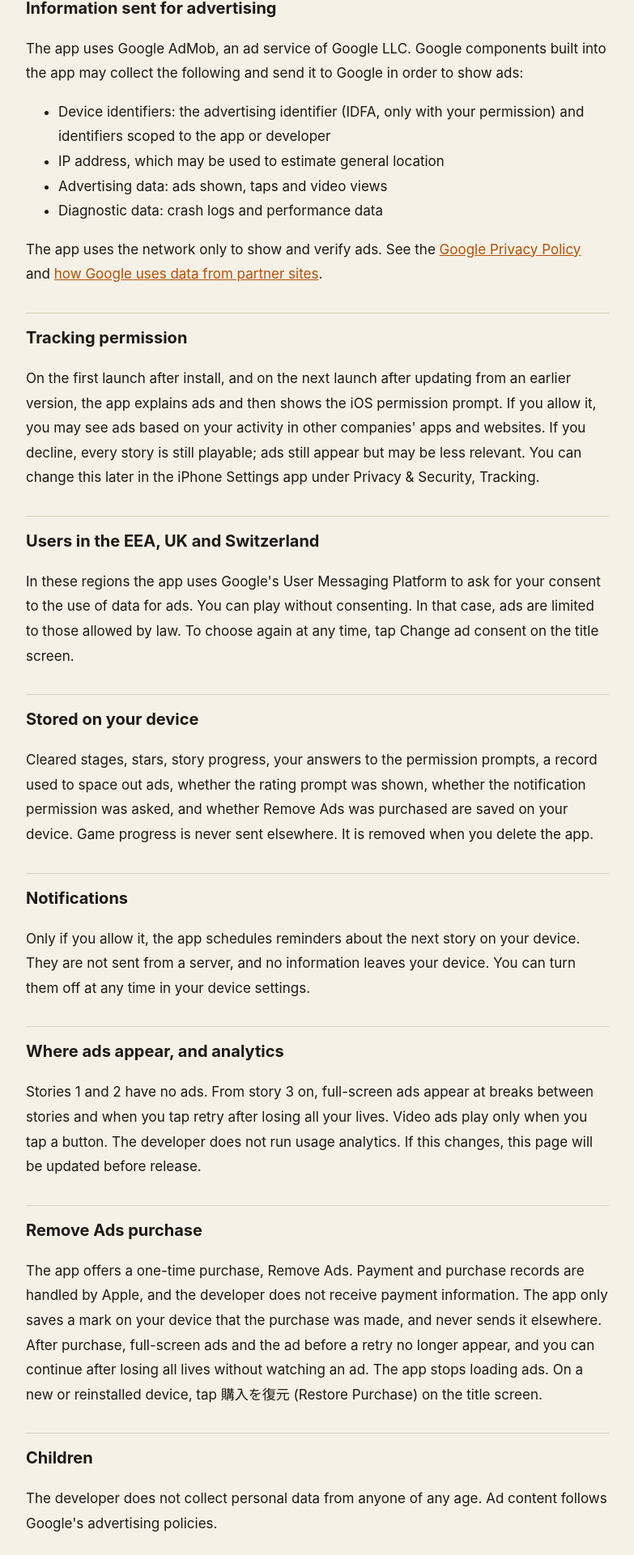
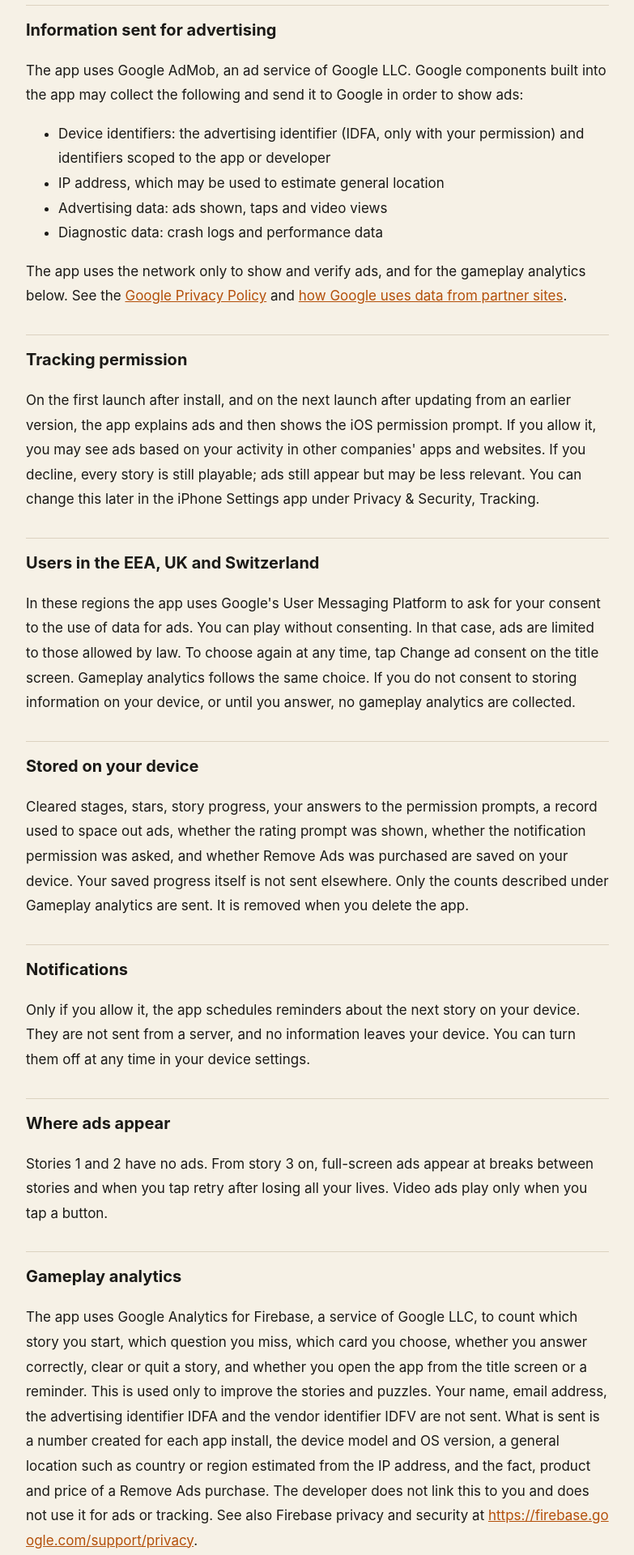
Before and after one commit to mino-works/choise, a plain HTML site: page en/index.html in a window 1280 px wide. Shown: the part 421-2341 px from the top of the page at 81% size, without its empty margins (248-1031 px from the left). Drawn offline with Linux system fonts and the light colour scheme.

Commit message:
Add files via upload

```diff
--- a/en/index.html
+++ b/en/index.html
@@ -19,7 +19,7 @@ h2{font-size:20px;margin:32px 0 6px;padding-top:12px;border-top:1px solid var(--
 <main>
 <p class="sub">Save the Poor Family</p>
 <h1>Privacy Policy</h1>
-<p class="sub">Effective November 1, 2026 / Revised November 2026, applies from version 1.0.17 / <a href="../">日本語</a> / <a href="support.html">Support</a></p>
+<p class="sub">Effective November 1, 2026 / Revised November 19, 2026, gameplay analytics added / <a href="../">日本語</a> / <a href="support.html">Support</a></p>
 <p>This policy explains how mino works handles information in the app Save the Poor Family.</p>
 <h2>Information the developer collects</h2>
 <p>The developer does not collect names, email addresses, precise location or similar personal data. The app has no login and no developer server.</p>
@@ -31,19 +31,21 @@ h2{font-size:20px;margin:32px 0 6px;padding-top:12px;border-top:1px solid var(--
 <li>Advertising data: ads shown, taps and video views</li>
 <li>Diagnostic data: crash logs and performance data</li>
 </ul>
-<p>The app uses the network only to show and verify ads. See the <a href="https://policies.google.com/privacy">Google Privacy Policy</a> and <a href="https://policies.google.com/technologies/partner-sites">how Google uses data from partner sites</a>.</p>
+<p>The app uses the network only to show and verify ads, and for the gameplay analytics below. See the <a href="https://policies.google.com/privacy">Google Privacy Policy</a> and <a href="https://policies.google.com/technologies/partner-sites">how Google uses data from partner sites</a>.</p>
 <h2>Tracking permission</h2>
 <p>On the first launch after install, and on the next launch after updating from an earlier version, the app explains ads and then shows the iOS permission prompt. If you allow it, you may see ads based on your activity in other companies' apps and websites. If you decline, every story is still playable; ads still appear but may be less relevant. You can change this later in the iPhone Settings app under Privacy &amp; Security, Tracking.</p>
 <h2>Users in the EEA, UK and Switzerland</h2>
-<p>In these regions the app uses Google's User Messaging Platform to ask for your consent to the use of data for ads. You can play without consenting. In that case, ads are limited to those allowed by law. To choose again at any time, tap Change ad consent on the title screen.</p>
+<p>In these regions the app uses Google's User Messaging Platform to ask for your consent to the use of data for ads. You can play without consenting. In that case, ads are limited to those allowed by law. To choose again at any time, tap Change ad consent on the title screen. Gameplay analytics follows the same choice. If you do not consent to storing information on your device, or until you answer, no gameplay analytics are collected.</p>
 <h2>Stored on your device</h2>
-<p>Cleared stages, stars, story progress, your answers to the permission prompts, a record used to space out ads, whether the rating prompt was shown, whether the notification permission was asked, and whether Remove Ads was purchased are saved on your device. Game progress is never sent elsewhere. It is removed when you delete the app.</p>
+<p>Cleared stages, stars, story progress, your answers to the permission prompts, a record used to space out ads, whether the rating prompt was shown, whether the notification permission was asked, and whether Remove Ads was purchased are saved on your device. Your saved progress itself is not sent elsewhere. Only the counts described under Gameplay analytics are sent. It is removed when you delete the app.</p>
 <h2>Notifications</h2>
 <p>Only if you allow it, the app schedules reminders about the next story on your device. They are not sent from a server, and no information leaves your device. You can turn them off at any time in your device settings.</p>
-<h2>Where ads appear, and analytics</h2>
-<p>Stories 1 and 2 have no ads. From story 3 on, full-screen ads appear at breaks between stories and when you tap retry after losing all your lives. Video ads play only when you tap a button. The developer does not run usage analytics. If this changes, this page will be updated before release.</p>
+<h2>Where ads appear</h2>
+<p>Stories 1 and 2 have no ads. From story 3 on, full-screen ads appear at breaks between stories and when you tap retry after losing all your lives. Video ads play only when you tap a button.</p>
+<h2>Gameplay analytics</h2>
+<p>The app uses Google Analytics for Firebase, a service of Google LLC, to count which story you start, which question you miss, which card you choose, whether you answer correctly, clear or quit a story, and whether you open the app from the title screen or a reminder. This is used only to improve the stories and puzzles. Your name, email address, the advertising identifier IDFA and the vendor identifier IDFV are not sent. What is sent is a number created for each app install, the device model and OS version, a general location such as country or region estimated from the IP address, and the fact, product and price of a Remove Ads purchase. The developer does not link this to you and does not use it for ads or tracking. See also Firebase privacy and security at <a href="https://firebase.google.com/support/privacy">https://firebase.google.com/support/privacy</a>.</p>
 <h2>Remove Ads purchase</h2>
-<p>The app offers a one-time purchase, Remove Ads. Payment and purchase records are handled by Apple, and the developer does not receive payment information. The app only saves a mark on your device that the purchase was made, and never sends it elsewhere. After purchase, full-screen ads and the ad before a retry no longer appear, and you can continue after losing all lives without watching an ad. The app stops loading ads. On a new or reinstalled device, tap 購入を復元 (Restore Purchase) on the title screen.</p>
+<p>The app offers a one-time purchase, Remove Ads. Payment and purchase records are handled by Apple, and the developer does not receive payment information. The app saves a mark on your device that the purchase was made. The purchase is counted as described under Gameplay analytics, but no payment information is sent. After purchase, full-screen ads and the ad before a retry no longer appear, and you can continue after losing all lives without watching an ad. The app stops loading ads. On a new or reinstalled device, tap 購入を復元 (Restore Purchase) on the title screen.</p>
 <h2>Children</h2>
 <p>The developer does not collect personal data from anyone of any age. Ad content follows Google's advertising policies.</p>
 <h2>Contact</h2>
```
Also changed, not shown: index.html (+9 -7 lines).
